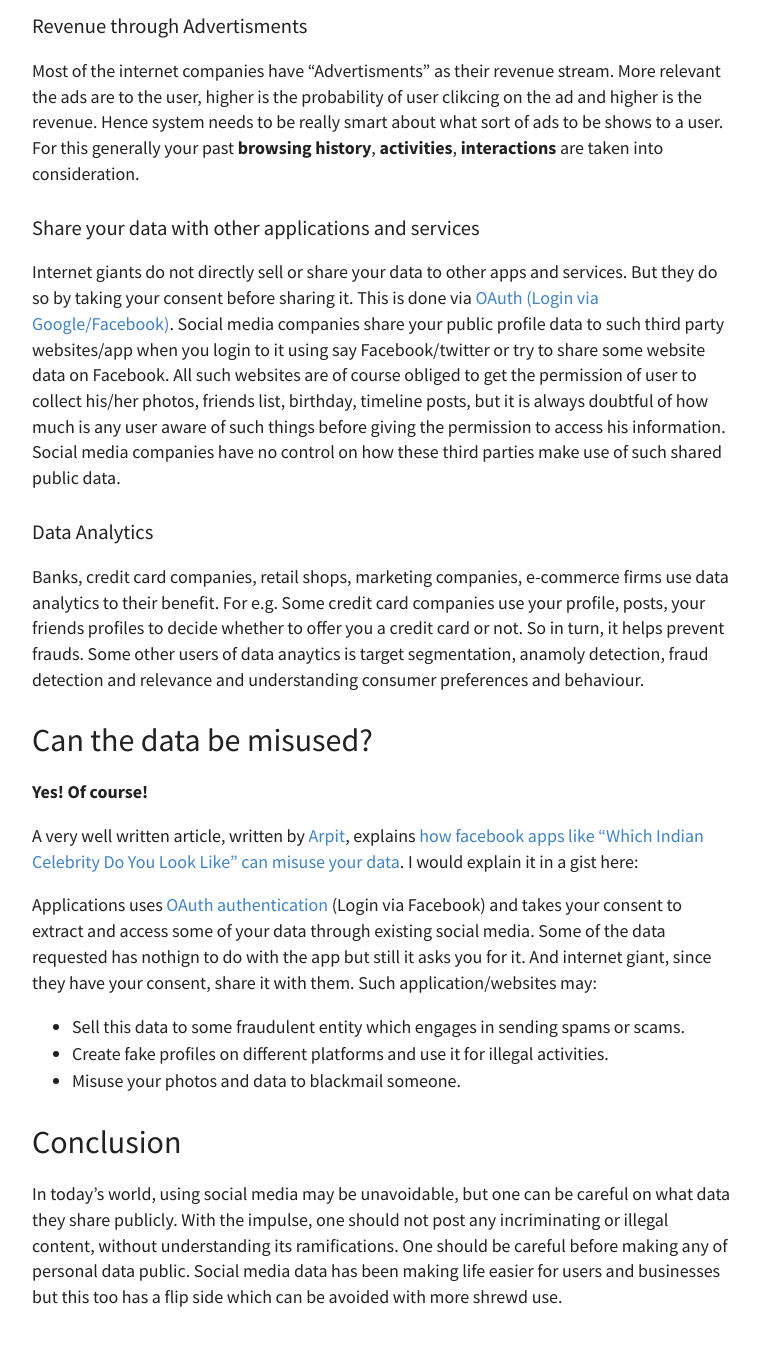
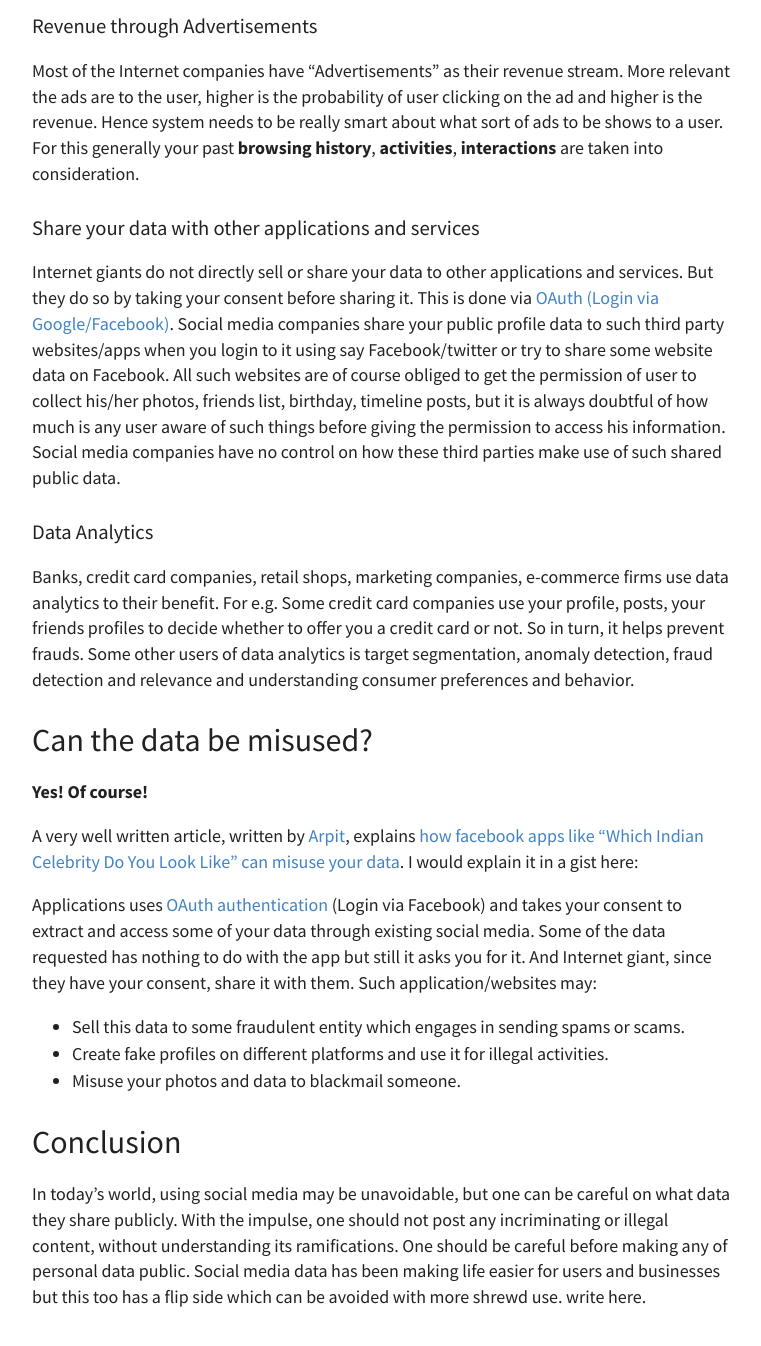
Before and after one commit to vaibhavibholane/vaibhavibholane.github.io, a Jekyll site: the page built from _posts/blogs/2017-05-12-you-and-your-social-data.markdown, in a window 1280 px wide and 1400 px high, scrolled down 2584 px. Shown: the top 1346 px of the window, without its empty margins (258-1019 px from the left). Built offline with Jekyll 4.4.1, drawn with Linux system fonts in a browser that asks for light colours; comment, search, counter and statistics services are not loaded; some of the changed text lies outside the part shown.

Commit message:
Fixing typos

```diff
--- a/_posts/blogs/2017-05-12-you-and-your-social-data.markdown
+++ b/_posts/blogs/2017-05-12-you-and-your-social-data.markdown
@@ -50,24 +50,25 @@ Now comes the real question, how are they actually utilizing all of the above in
 #### Personalization and Relevance
 In recent past the most booming field and most hyped terminologies were **Machine Learning** and **Personalization**; everybody was (is and are) doing it. Every company (small or huge) wants to [personalize](https://en.wikipedia.org/wiki/Personalization) user experience and show them [relevant content](https://relevantor.wordpress.com/2012/02/02/what-is-relevant-content-anyway/). Right from [Google News](https://news.google.com), to [Facebook](https://facebook.com) feeds to [Quora](https://quora.com) answers, everything is tailor made - just for you. In order to implement personalization algorithms and make system smarter they need data; and hence they are collecting as much data as they can from the user.
 
-#### Revenue through Advertisments
-Most of the internet companies have "Advertisments" as their revenue stream. More relevant the ads are to the user, higher is the probability of user clikcing on the ad and higher is the revenue. Hence system needs to be really smart about what sort of ads to be shows to a user. For this generally your past **browsing history**, **activities**, **interactions** are taken into consideration.
+#### Revenue through Advertisements
+Most of the Internet companies have "Advertisements" as their revenue stream. More relevant the ads are to the user, higher is the probability of user clicking on the ad and higher is the revenue. Hence system needs to be really smart about what sort of ads to be shows to a user. For this generally your past **browsing history**, **activities**, **interactions** are taken into consideration.
 
 #### Share your data with other applications and services
-Internet giants do not directly sell or share your data to other apps and services. But they do so by taking your consent before sharing it. This is done via [OAuth (Login via Google/Facebook)](https://en.wikipedia.org/wiki/OAuth). Social media companies share your public profile data to such third party websites/app when you login to it using say Facebook/twitter or try to share some website data on Facebook. All such websites are of course obliged to get the permission of user to collect his/her photos, friends list, birthday, timeline posts, but it is always doubtful of how much is any user aware of such things before giving the permission to access his information. Social media companies have no control on how these third parties make use of such shared public data.
+Internet giants do not directly sell or share your data to other applications and services. But they do so by taking your consent before sharing it. This is done via [OAuth (Login via Google/Facebook)](https://en.wikipedia.org/wiki/OAuth). Social media companies share your public profile data to such third party websites/apps when you login to it using say Facebook/twitter or try to share some website data on Facebook. All such websites are of course obliged to get the permission of user to collect his/her photos, friends list, birthday, timeline posts, but it is always doubtful of how much is any user aware of such things before giving the permission to access his information. Social media companies have no control on how these third parties make use of such shared public data.
 
 #### Data Analytics
-Banks, credit card companies, retail shops, marketing companies, e-commerce firms use data analytics to their benefit. For e.g. Some credit card companies use your profile, posts, your friends profiles to decide whether to offer you a credit card or not. So in turn, it helps prevent frauds. Some other users of data anaytics is target segmentation, anamoly detection, fraud detection and relevance and understanding consumer preferences and behaviour.
+Banks, credit card companies, retail shops, marketing companies, e-commerce firms use data analytics to their benefit. For e.g. Some credit card companies use your profile, posts, your friends profiles to decide whether to offer you a credit card or not. So in turn, it helps prevent frauds. Some other users of data analytics is target segmentation, anomaly detection, fraud detection and relevance and understanding consumer preferences and behavior.
 
 ## Can the data be misused?
 **Yes! Of course!**
 
 A very well written article, written by [Arpit](http://arpitbhayani.me), explains [how facebook apps like "Which Indian Celebrity Do You Look Like" can misuse your data](http://arpitbhayani.me/blog/beware-of-which-indian-celebrity-do-you-look-like.html). I would explain it in a gist here:
 
-Applications uses [OAuth authentication](https://en.wikipedia.org/wiki/OAuth) (Login via Facebook) and takes your consent to extract and access some of your data through existing social media. Some of the data requested has nothign to do with the app but still it asks you for it. And internet giant, since they have your consent, share it with them. Such application/websites may:
+Applications uses [OAuth authentication](https://en.wikipedia.org/wiki/OAuth) (Login via Facebook) and takes your consent to extract and access some of your data through existing social media. Some of the data requested has nothing to do with the app but still it asks you for it. And Internet giant, since they have your consent, share it with them. Such application/websites may:
  - Sell this data to some fraudulent entity which engages in sending spams or scams.
  - Create fake profiles on different platforms and use it for illegal activities.
  - Misuse your photos and data to blackmail someone.
 
 ## Conclusion
 In today’s world, using social media may be unavoidable, but one can be careful on what data they share publicly. With the impulse, one should not post any incriminating or illegal content, without understanding its ramifications. One should be careful before making any of personal data public. Social media data has been making life easier for users and businesses but this too has a flip side which can be avoided with more shrewd use.
+write here.
```
Also changed, not shown: other parts of _posts/blogs/2017-05-12-you-and-your-social-data.markdown (+6 -6 lines).
